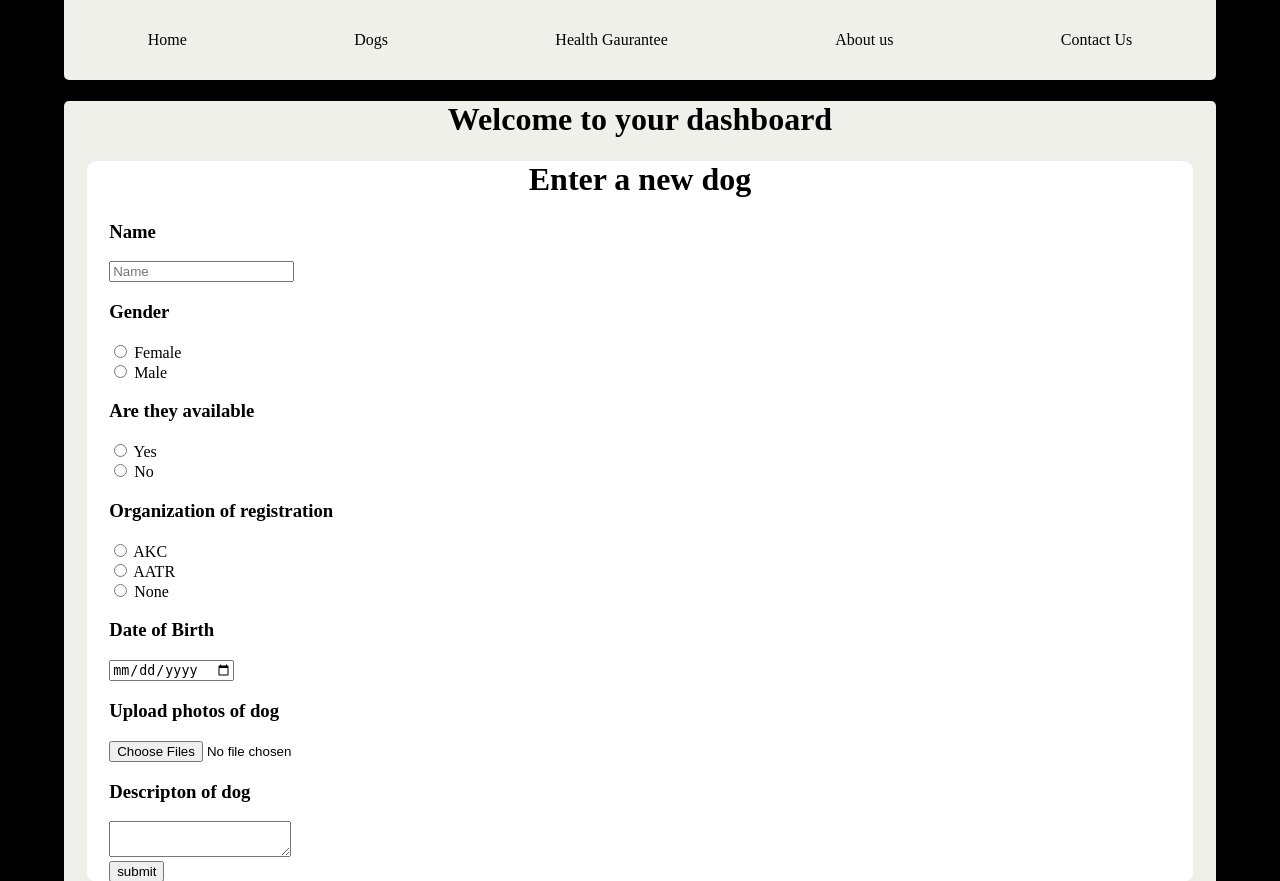
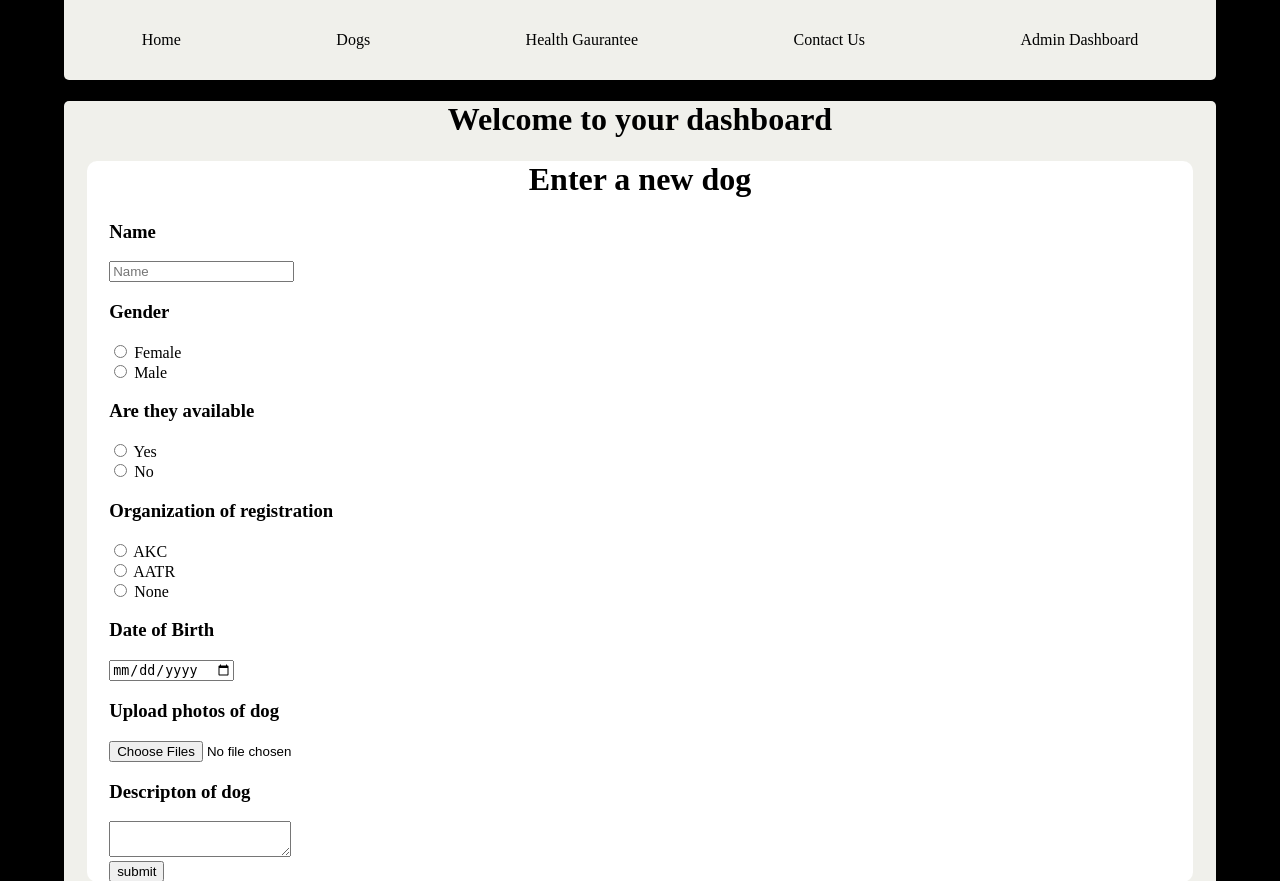
Before and after one commit to MoonBasedKas/SouthernROCAiredalesWebsite, a Flask app: page /admin in a window 1280 px wide. Shown: the top 881 px of the page. Run offline with Flask 3, Linux system fonts and the light colour scheme; a user stored in the database is signed in.

Commit message:
Remove about in favor of admin utility

```diff
--- a/app/templates/header.html
+++ b/app/templates/header.html
@@ -21,16 +21,16 @@
             <!-- Gaurantee -->
         </div>
     </a>
-    <a href="/home#about" class="headerAnchor">
-        <div class="item">
-            About us
-            <!-- About -->
-        </div>
-    </a>
     <a class="headerAnchor" href="/home#contact">
         <div class="item">
             Contact Us
             <!-- Contact us -->
         </div>
     </a>
+    <a href="/login" class="headerAnchor">
+        <div class="item">
+            Admin Dashboard
+            <!-- About -->
+        </div>
+    </a>
 </div>
```
